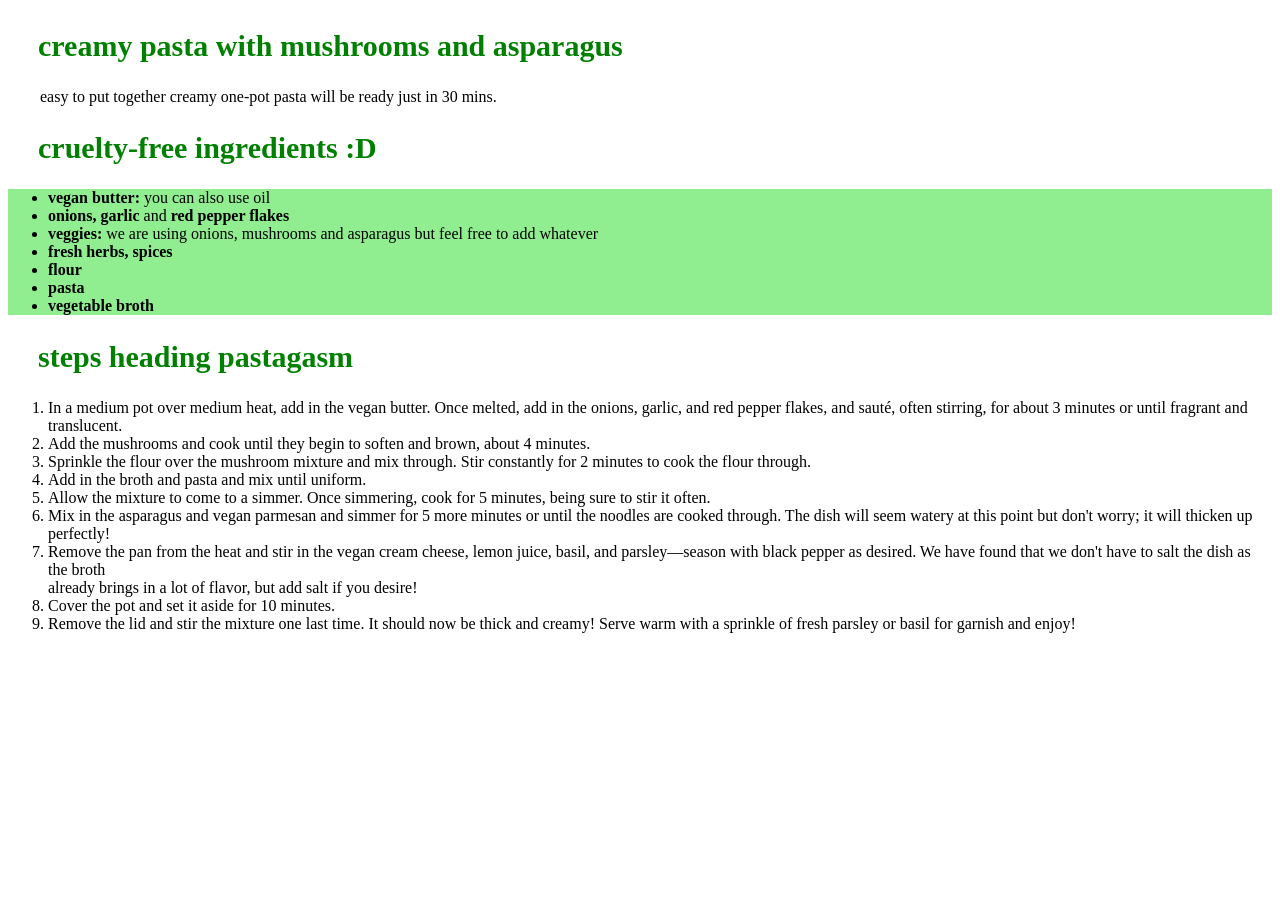
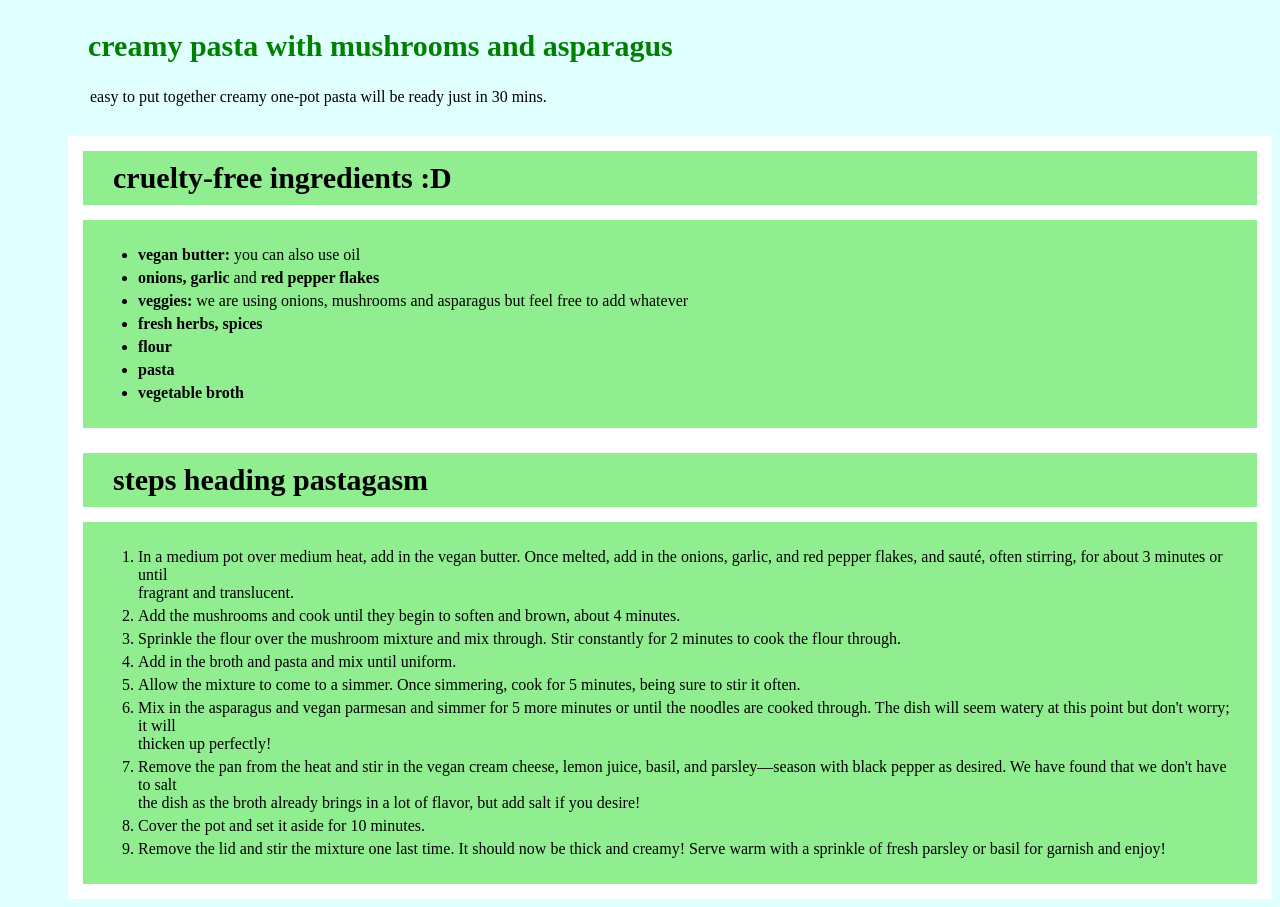
Before and after one commit to lethargicweasel/odin-recipes, a plain HTML site: page recipes/pasta.html in a window 1280 px wide. Shown: the part 940-1847 px from the top of the page. Before the commit the page ends 1597 px from the top, so only its background shows below. Drawn offline with Linux system fonts and the light colour scheme.

Commit message:
add some css and flexbox to site
homepage and 2 recipe pages have flexbox, but not the third recipe page

```diff
--- a/recipes/pasta.html
+++ b/recipes/pasta.html
@@ -12,9 +12,11 @@
     </div>
     <div style="display:inline-block;vertical-align:top;">
         <!--&nbsp; 1 space, &ensp; 2 space, &emsp; 4 space-->
-        <h2 class="title title2">&emsp;creamy pasta with mushrooms and asparagus</h2>
+        <h2 class="title2">&emsp;creamy pasta with mushrooms and asparagus</h2>
         <p>&emsp;&emsp;easy to put together creamy one-pot pasta will be ready just in 30 mins.</p>
-        <h2 class="title title2 ul">&emsp;cruelty-free ingredients :D</h2>
+        <div class="all">
+            <h2 class="ul">&emsp;cruelty-free ingredients :D</h2>
+            <div class="ingre">
             <ul>
                 <li><strong>vegan butter:</strong> you can also use oil</li>
                 <li><strong>onions, garlic</strong> and <strong>red pepper flakes</strong></li>
@@ -24,18 +26,22 @@
                 <li><strong>pasta</strong></li>
                 <li><strong>vegetable broth</strong></li>
             </ul>
-        <h2 class="title title2">&emsp;steps heading pastagasm</h2>
+            </div>
+            <h2 class="ol">&emsp;steps heading pastagasm</h2>
+            <div class="steps">
             <ol>
-            <li>In a medium pot over medium heat, add in the vegan butter. Once melted, add in the onions, garlic, and red pepper flakes, and sauté, often stirring, for about 3 minutes or until fragrant and translucent.    </li>
+                <li>In a medium pot over medium heat, add in the vegan butter. Once melted, add in the onions, garlic, and red pepper flakes, and sauté, often stirring, for about 3 minutes or until<br> fragrant and translucent.    </li>
                 <li>Add the mushrooms and cook until they begin to soften and brown, about 4 minutes.</li>
                 <li>Sprinkle the flour over the mushroom mixture and mix through. Stir constantly for 2 minutes to cook the flour through.</li>
                 <li>Add in the broth and pasta and mix until uniform.</li>
                 <li>Allow the mixture to come to a simmer. Once simmering, cook for 5 minutes, being sure to stir it often.</li>
-            <li>Mix in the asparagus and vegan parmesan and simmer for 5 more minutes or until the noodles are cooked through. The dish will seem watery at this point but don't worry; it will thicken up perfectly! </li>
-            <li>Remove the pan from the heat and stir in the vegan cream cheese, lemon juice, basil, and parsley—season with black pepper as desired. We have found that we don't have to salt the dish as the broth<br> already brings in a lot of flavor, but add salt if you desire!</li>
+                <li>Mix in the asparagus and vegan parmesan and simmer for 5 more minutes or until the noodles are cooked through. The dish will seem watery at this point but don't worry; it will<br> thicken up perfectly! </li>
+                <li>Remove the pan from the heat and stir in the vegan cream cheese, lemon juice, basil, and parsley—season with black pepper as desired. We have found that we don't have to salt<br> the dish as the broth already brings in a lot of flavor, but add salt if you desire!</li>
                 <li>Cover the pot and set it aside for 10 minutes.   </li>
                 <li>Remove the lid and stir the mixture one last time. It should now be thick and creamy! Serve warm with a sprinkle of fresh parsley or basil for garnish and enjoy!</li>
             </ol>
             </div>
+        </div>
+    </div>
 </body>
 </html>
--- a/styles/style.css
+++ b/styles/style.css
@@ -9,6 +9,31 @@ h2 {
 
  ul {
     font-size: 24px;
-    background-color: lightgreen;
     color: green;
 }
+
+.tabl {
+    background-color: #fff;
+    padding: 10px;
+}
+
+body {
+    background-color: lightcyan
+}
+
+.list {
+    margin-top: 10px;
+    background-color: lightgreen;
+    padding: 10px;
+}
+
+.title {
+    background-color: lightgreen;
+    padding: 10px;
+    margin-top: 0;
+    margin-bottom: 10px;
+}
+
+li {
+    margin: 16px 0;
+}
--- a/styles/style1.css
+++ b/styles/style1.css
@@ -3,11 +3,52 @@
     font-size: 40px;
 }
 
-.title.title2 {
+.title2 {
     font-size: 30px;
-
+    color: green;
+    margin-left: 50px;
 }
 
-ul {
+.all {
+    background-color: #fff;
+    padding: 15px;
+    margin-left: 60px;
+    margin-top: 30px;
+}
+
+body {
+    background-color: lightcyan;
+}
+
+.ingre {
     background-color: lightgreen;
+    padding: 10px;
 }
+
+.steps {
+    background-color: lightgreen;
+    padding: 10px;
+}
+
+.ul {
+    background-color: lightgreen;
+    padding: 10px 0;
+    margin-top: 0;
+    margin-bottom: 15px;
+    font-size: 30px;
+}
+
+.ol {
+    background-color: lightgreen;
+    padding: 10px 0;
+    margin-bottom: 15px;
+    font-size: 30px;
+}
+
+p {
+    margin-left: 50px;
+}
+
+li {
+    margin: 5px;
+}
--- a/styles/style2.css
+++ b/styles/style2.css
@@ -1,3 +1,11 @@
+body {
+    background-color: lightcyan;
+}
+
+.top, p {
+    margin-left: 70px;
+}
+
 h1 {
     color: green;
     font-size: 40px;
@@ -8,6 +16,28 @@ h2 {
     font-size: 30px;
 }
 
-ul {
+.ingre, .steps {
     background-color: lightgreen;
+    padding: 10px;
 }
+
+.ul, .ol {
+    background-color: lightgreen;
+    padding: 10px;
+    margin-bottom: 15px;
+}
+
+.ul {
+    margin-top: 0;
+}
+
+li {
+    margin: 10px;
+}
+
+.all {
+    background-color: #fff;
+    padding: 15px;
+    margin-left: 70px;
+    margin-top: 30px;
+}
```
Also changed, not shown: index.html (+11 -7 lines), recipes/tofu.html (+9 -3 lines). Lines whose indentation alone changed are shown as unchanged.
